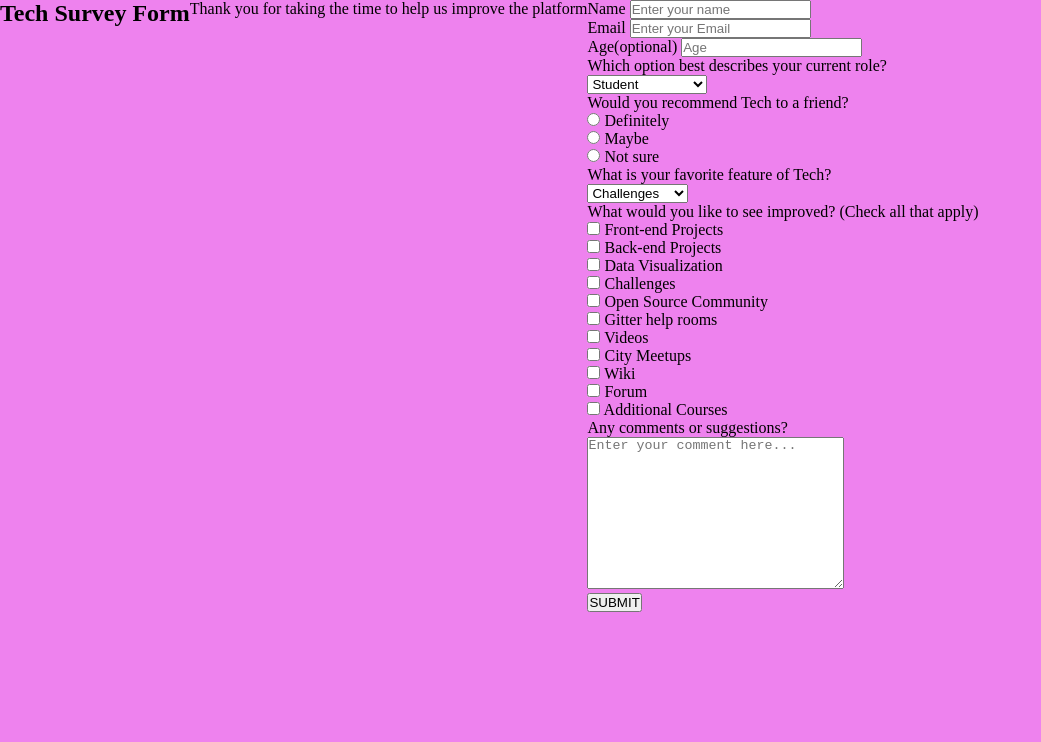
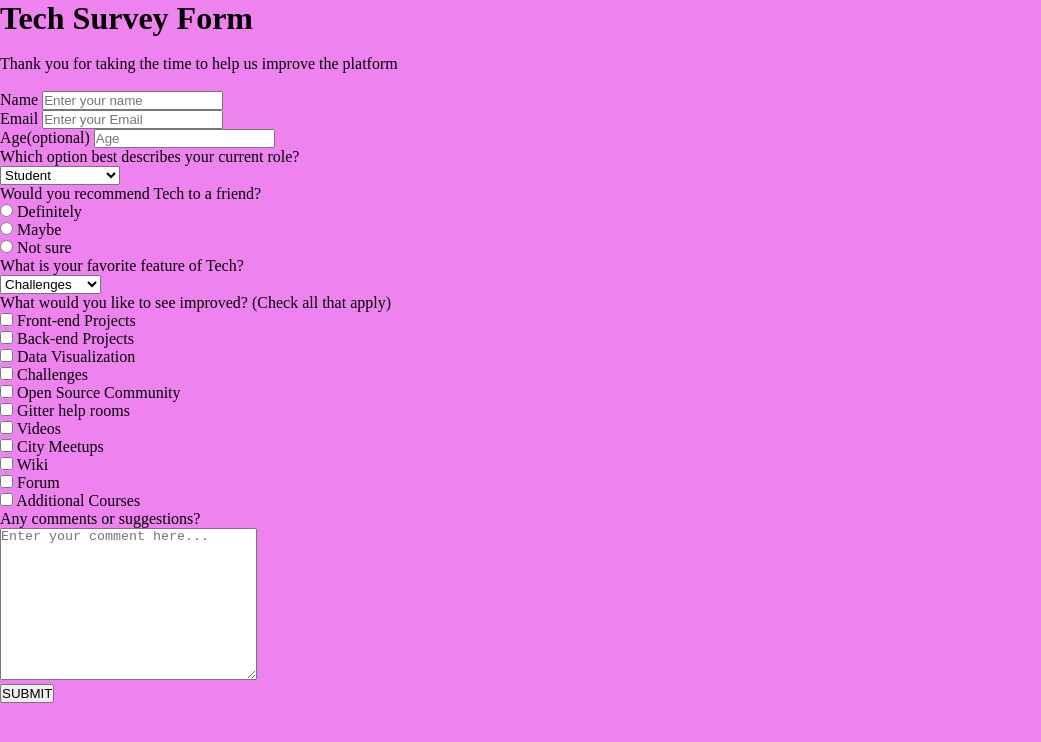
Before and after one commit to LamaraRurua/survey, a plain HTML site: page index.html in a window 1280 px wide. Shown: the whole page, without its empty margins (0-1041 px from the left). Drawn offline with Linux system fonts and the light colour scheme.

Commit message:
Update index.html

```diff
--- a/index.html
+++ b/index.html
@@ -9,15 +9,24 @@
   </head>
 
   <body>
+
+      <header >
+        <div class="container">
+        <div class="header-content">
+          <h1>Tech Survey Form</h1>
+                <br />
+                <p>Thank you for taking the time to help us improve the platform</p>
+                <br />
+        </div>
+      </div>
+      </header>
+
     <section class="class first-section">
         <div class="container">
 
              <div class="form">
               <div class="form-content">
-                <h1>Tech Survey Form</h1>
-                <br />
-                <p>Thank you for taking the time to help us improve the platform</p>
-                <br />
+
                 <form >
                   <label for="name"> Name</label>
                   <input type="text" id="name" placeholder="Enter your name">
@@ -26,7 +35,7 @@
                   <input type="email" id="name" placeholder="Enter your Email">
                   <br />
                   <label for="name"> Age(optional)</label>
-                  <input type="select" id="name" placeholder="Age">
+                  <input type="text" id="name" placeholder="Age">
 
                   <br />
                   <p>Which option best describes your current role?</p>
```
